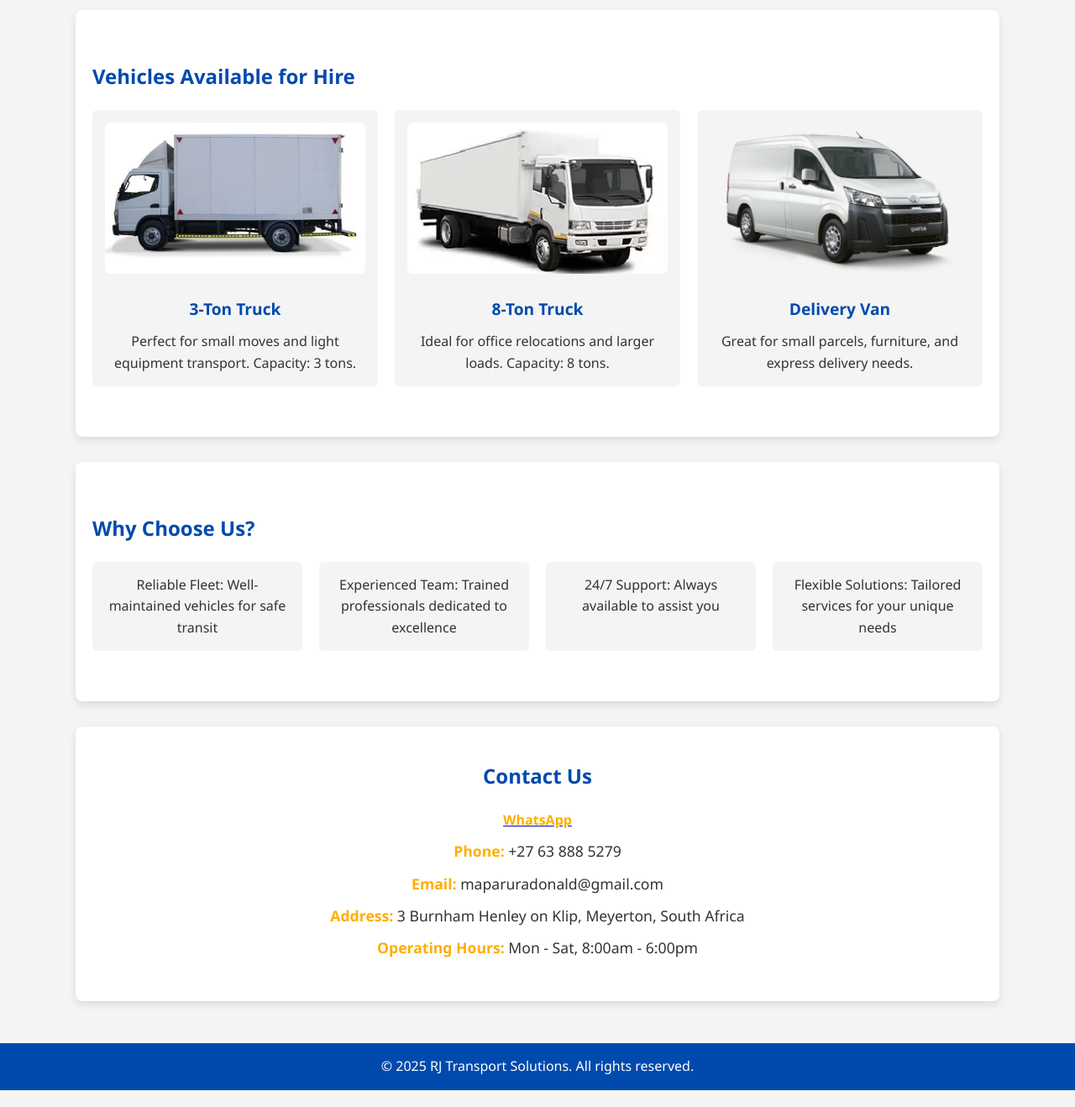
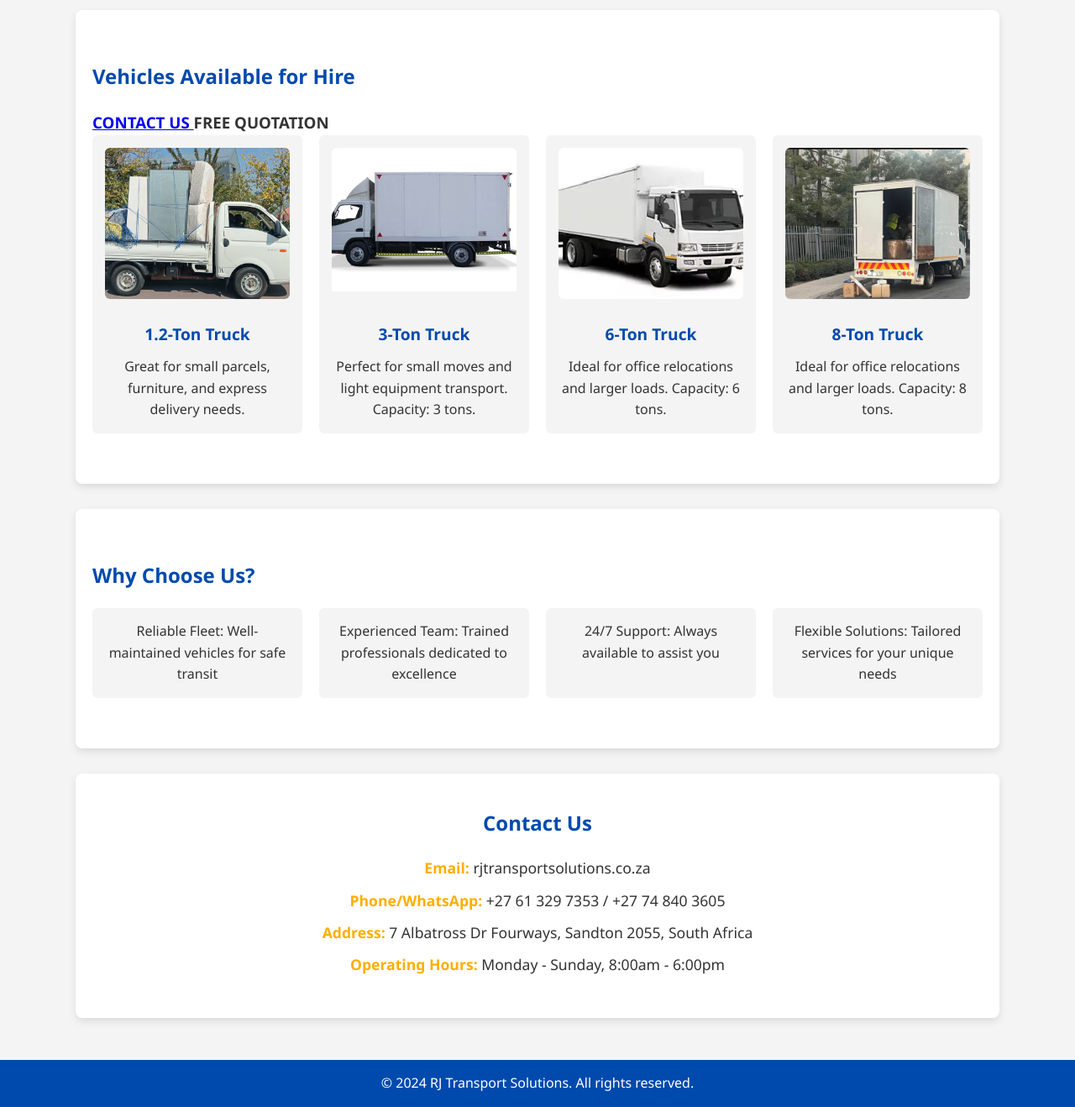
Before and after one commit to DonaldMaparura/RJTransportSolution, a plain HTML site: page index.html in a window 1280 px wide. Shown: the part 920-2238 px from the top of the page at 84% size. Drawn offline with Linux system fonts and the light colour scheme.

Commit message:
Added more trucks and reformatted contact details

```diff
--- a/index.html
+++ b/index.html
@@ -199,21 +199,27 @@
 
 <section class="vehicles" id="vehicles">
     <h2>Vehicles Available for Hire</h2>
+    <h3 >  <a href="#contact">CONTACT US </a> FREE QUOTATION  </h3>
     <div class="vehicle-list">
+        <div class="vehicle-card">
+            <img src="1TonTruck.jpg" alt="1.2-Ton Truck">
+            <h3>1.2-Ton Truck</h3>
+            <p>Great for small parcels, furniture, and express delivery needs.</p>
+        </div>
         <div class="vehicle-card">
             <img src="3TonTruck.png" alt="3-Ton Truck">
             <h3>3-Ton Truck</h3>
             <p>Perfect for small moves and light equipment transport. Capacity: 3 tons.</p>
         </div>
         <div class="vehicle-card">
-            <img src="8TonTruck.png" alt="8-Ton Truck">
+            <img src="6TonTruck.png" alt="6-Ton Truck">
+            <h3>6-Ton Truck</h3>
+            <p>Ideal for office relocations and larger loads. Capacity: 6 tons.</p>
+        </div>
+        <div class="vehicle-card">
+            <img src="8TonTruck.jpg" alt="8-Ton Truck">
             <h3>8-Ton Truck</h3>
             <p>Ideal for office relocations and larger loads. Capacity: 8 tons.</p>
-        </div>
-        <div class="vehicle-card">
-            <img src="van.png" alt="Delivery Van">
-            <h3>Delivery Van</h3>
-            <p>Great for small parcels, furniture, and express delivery needs.</p>
         </div>
         <!-- Add more vehicles as needed -->
     </div>
@@ -231,17 +237,15 @@
 <section class="contact" id="contact">
     <h2>Contact Us</h2>
     <div class="contact-info">
-        <a href="'https://wa.me/27638885279'" target="_blank">
-            <strong>WhatsApp</strong></a>
-        <p><strong>Phone:</strong> +27 63 888 5279</p>
-        <p><strong>Email:</strong> maparuradonald@gmail.com</p>
-        <p><strong>Address:</strong> 3 Burnham Henley on Klip, Meyerton, South Africa</p>
-        <p><strong>Operating Hours:</strong> Mon - Sat, 8:00am - 6:00pm</p>
+        <p><strong>Email:</strong> rjtransportsolutions.co.za</p>
+        <p><strong>Phone/WhatsApp:</strong> +27 61 329 7353 / +27 74 840 3605</p>
+        <p><strong>Address:</strong> 7  Albatross Dr Fourways, Sandton 2055, South Africa</p>
+        <p><strong>Operating Hours:</strong> Monday - Sunday, 8:00am - 6:00pm</p>
           </div>
 </section>
 
 <footer>
-    &copy; 2025 RJ Transport Solutions. All rights reserved.
+    &copy; 2024 RJ Transport Solutions. All rights reserved.
 </footer>
 
 </body>
```
Also changed, not shown: 1TonTruck.jpg (added), 6TonTruck.png (renamed from 8TonTruck.png), 8TonTruck.jpg (added).
